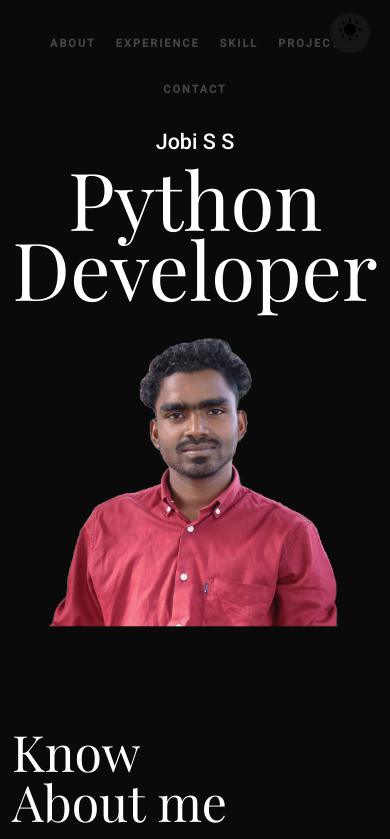
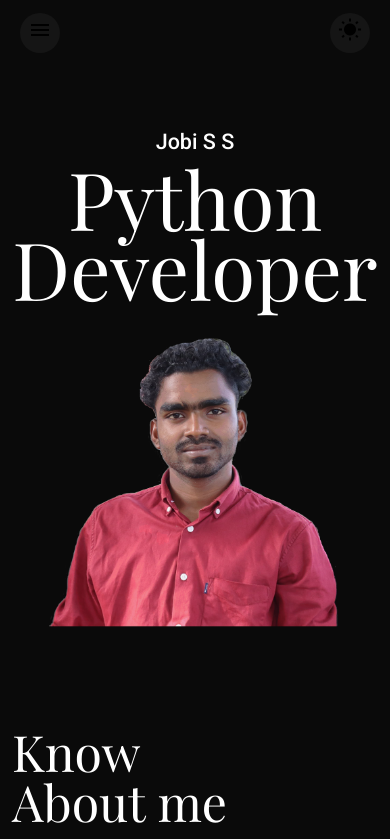
Before and after one commit to jobissjo/Jobi-Portfolio, an Angular app: page / in a window 390 px wide. Shown: the top 839 px of the page. Built offline with nearby package versions, Linux system fonts and the light colour scheme; a web font is replaced by a local one.

Commit message:
mobile view changed

```diff
--- a/src/app/components/header/header.component.html
+++ b/src/app/components/header/header.component.html
@@ -1,18 +1,21 @@
 <header class="navbar-fixed-top">
     <nav aria-label="Main Navbar">
-        <ul>
-            @for(section of sections; track section){
+        <button id="menu-toggle" aria-label="Toggle Menu" (click)="toggleMenu()"
+            [ngClass]="{'bg-change-black': darkMode}">
+            <mat-icon aria-hidden="false" fontIcon="menu"></mat-icon>
+        </button>
+        <ul [ngClass]="{'show-menu': menuOpen, 'bg-change-black': darkMode}">
+            @for(section of sections; track section) {
                 <li><a (click)="scrollToSection(section)"> {{section | titlecase}}</a></li>
             }
-
         </ul>
         <button id="theme-toggle" aria-label="Toggle Dark/Light Mode" (click)="toggleDarkMode()"
-        [ngClass]="{'bg-change-black': darkMode}">
-        @if (darkMode){
-            <mat-icon aria-hidden="false"  fontIcon="wb_sunny"></mat-icon>
-        }@else {
-            <mat-icon aria-hidden="false"  fontIcon="dark_mode"></mat-icon>
-        }</button>
+            [ngClass]="{'bg-change-black': darkMode}">
+            @if (darkMode) {
+                <mat-icon aria-hidden="false" fontIcon="wb_sunny"></mat-icon>
+            } @else {
+                <mat-icon aria-hidden="false" fontIcon="dark_mode"></mat-icon>
+            }
+        </button>
     </nav>
-
 </header>
--- a/src/app/components/header/header.component.scss
+++ b/src/app/components/header/header.component.scss
@@ -83,3 +83,71 @@ a.active {
 .bg-change-black:hover {
     background-color: #1b1b1b !important;
 }
+
+#menu-toggle {
+    display: none; /* Hidden by default */
+}
+
+/* General styling for header remains unchanged */
+
+/* Responsive styling for mobile view */
+@media (max-width: 768px) {
+    /* Show the menu toggle button only on mobile */
+    #menu-toggle {
+        display: block;
+        position: absolute;
+        left: 20px;
+        top: 50%;
+        transform: translateY(-50%);
+        background-color: #ffffff;
+        border: none;
+        border-radius: 50%;
+        width: 40px;
+        height: 40px;
+        cursor: pointer;
+        font-size: 18px;
+        transition: all 0.3s ease;
+    }
+
+    #menu-toggle:hover {
+        background-color: #e1e1e1;
+    }
+
+    /* Initially hide the menu on mobile */
+    nav ul {
+        display: none; /* Hidden by default */
+        list-style: none;
+        padding: 20px;
+        margin: 0;
+    }
+
+    /* Show menu when toggled */
+    nav ul.show-menu {
+        display: flex;
+        flex-direction: column;
+
+        position: absolute;
+        top: 65px;
+        left: 0;
+        width: 100%;
+        box-shadow: 0 2px 5px rgba(0, 0, 0, 0.2);
+        z-index: 10;
+    }
+
+    nav li {
+        margin: 5px 0; /* Reduce spacing for better mobile display */
+        text-align: center;
+    }
+
+    nav li a {
+        font-size: 14px; /* Slightly increase font size for mobile readability */
+    }
+
+    /* Ensure theme toggle button remains properly positioned */
+    #theme-toggle {
+        position: absolute;
+        right: 20px;
+        top: 50%;
+        transform: translateY(-50%);
+    }
+}
--- a/src/app/components/header/header.component.ts
+++ b/src/app/components/header/header.component.ts
@@ -20,8 +20,16 @@ export class HeaderComponent{
     'contact'
   ]
 
+  menuOpen = false;
+
+  toggleMenu() {
+      this.menuOpen = !this.menuOpen;
+  }
+
+
   scrollToSection(section:string){
-    this.helperService.scrollToElement(section)
+    this.helperService.scrollToElement(section);
+    this.menuOpen = !this.menuOpen;
   }
 
   darkMode:boolean = true;
```
